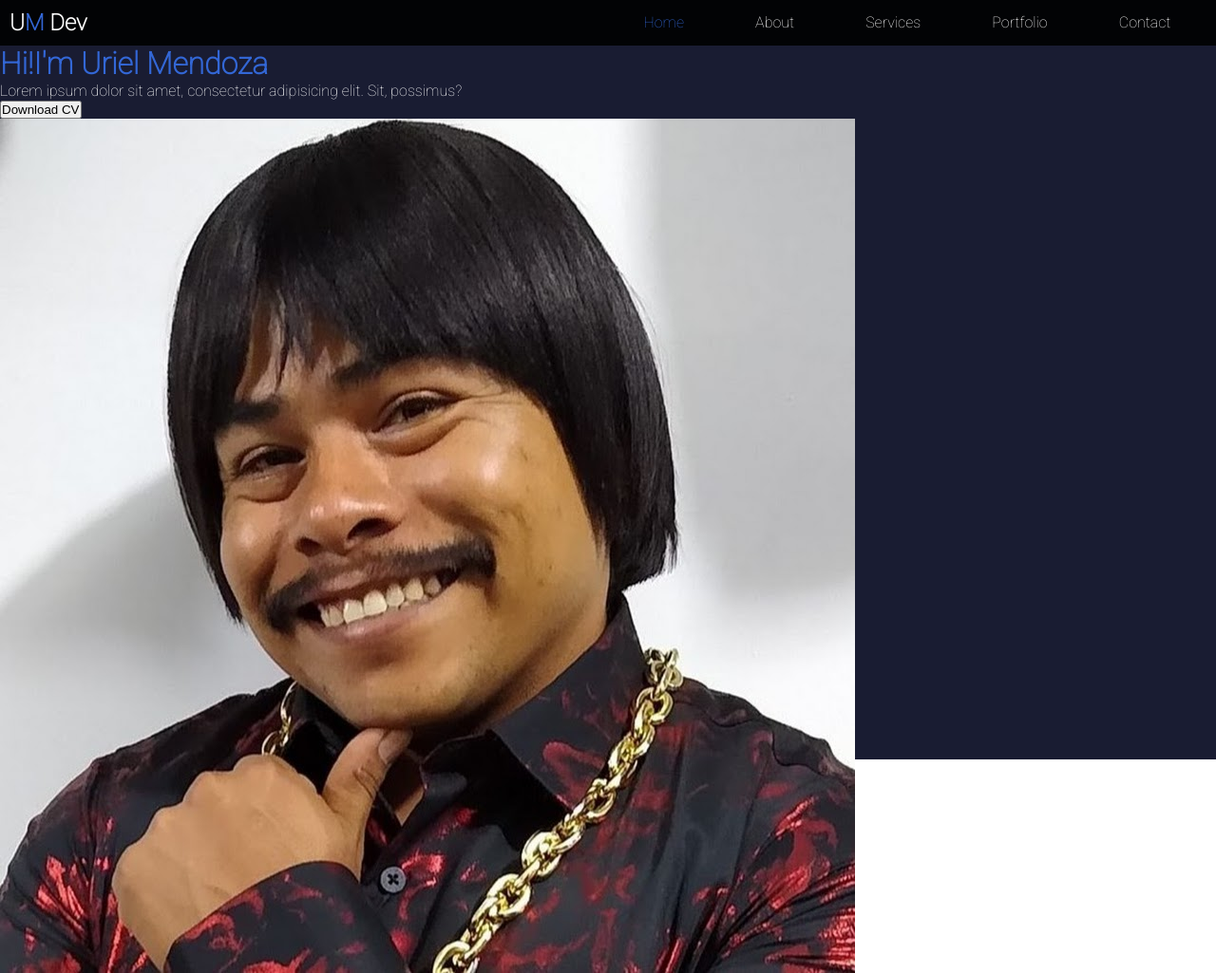
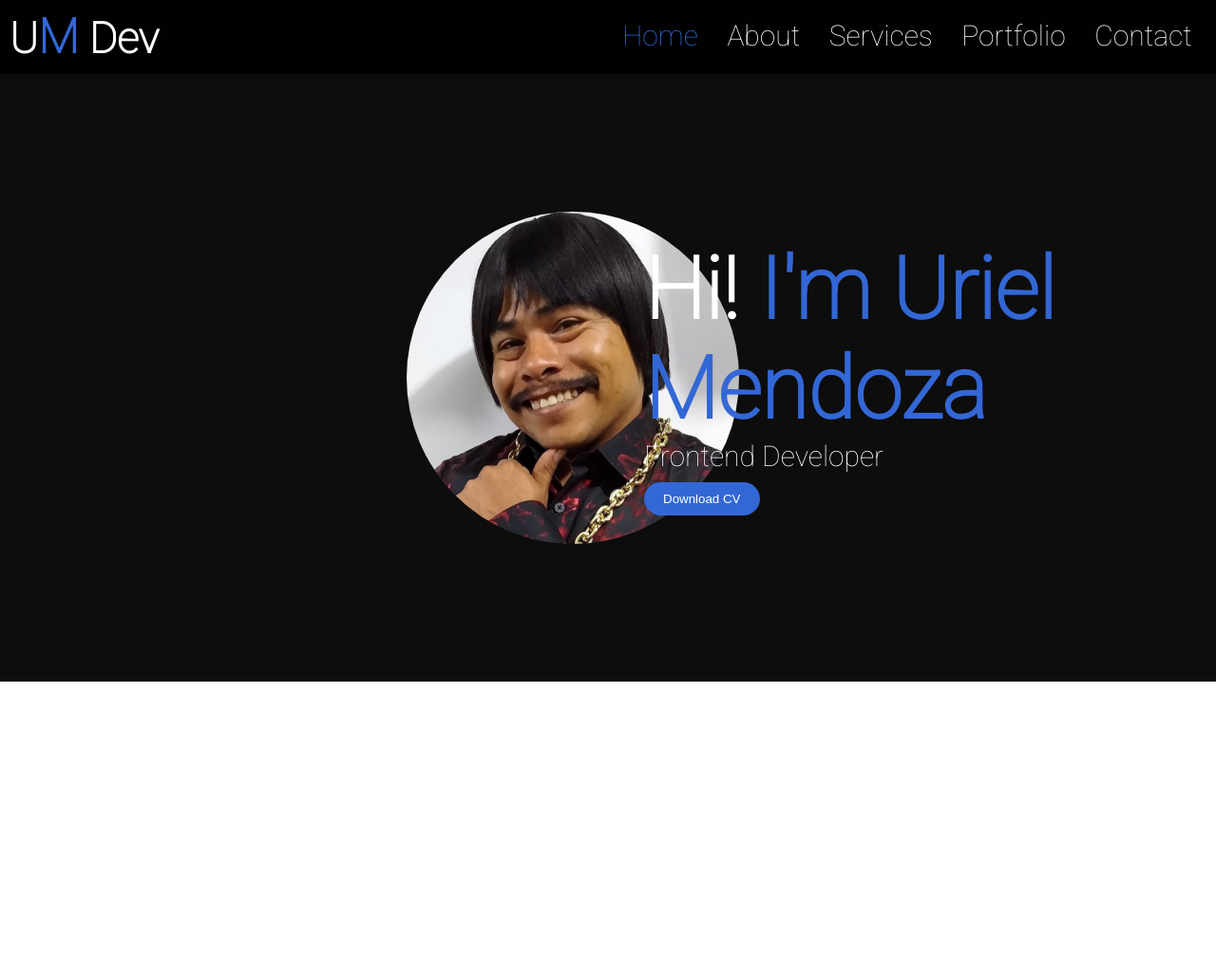
Before and after one commit to Urimr/paginaweb, a plain HTML site: page index.html in a window 1280 px wide. Shown: the whole page at 95% size. After the commit the page ends 800 px from the top, so only its background shows below. Drawn offline with Linux system fonts and the light colour scheme.

Commit message:
ccs new page

```diff
--- a/css/style.css
+++ b/css/style.css
@@ -14,9 +14,11 @@ body {
 
 .wrapper {
     width: 100vw;
-    height: 100vh;
-    background: #191c32;
+    height: 100pxvh;
+    background: rgba(0,0,0,.95);
+    /* #191c32 */
     color: #ffff;
+    font-size: 30px;
 }
 
 .navbar {
@@ -29,6 +31,7 @@ body {
 
 .brand span{
     color: #3367D6;
+    font-size:50px;
 }
 
 .menu {
@@ -39,7 +42,8 @@ body {
 
 .menu li {
     list-style: none;
-    padding: 4px;
+    font-size: 30px;
+    padding: 10px;
 }
 
 .menu a {
@@ -57,9 +61,55 @@ body {
 
 }
 
-.info__content h1{
+.main {
+    margin: 0 auto;
+    width: 80vw;
+    height: 80vh;
+    display: grid;
+    grid-template-columns: repeat(2,1fr);
+    align-items: center;
+}
+
+h1 {
+
+    color: #ffff;
+    font-size: 3em;
+}
+
+.info__content {
+    margin-left: -100px;
+}
+
+h1 span {
     color: #3367D6;
+    font-size: 1em;
 }
+
+.download-cv {
+    padding: 10px 20px;
+    background: #3367D6;
+    color: #ffff;
+    border: none;
+    border-radius: 20px;
+    margin-top: 10px;
+    cursor: pointer;
+    box-shadow: rgba(50, 72, 192, 0.9);
+}
+
+.download-cv:hover {
+    background: #ffff;
+    color: #141010;
+}
+
+.main img{
+    width: 350px;
+    margin-left: 300px;
+    border-radius: 300px;
+}
+
+
+
+
 
 /* header {
     width: 100%;
--- a/index.html
+++ b/index.html
@@ -31,27 +31,18 @@
         </header>
 
         <main class="main">
-
+            <img src="./img/gua.jpg" alt="Uriel mendoza pic">
             <div class="info__content">
 
-                <h1>Hi!<span>I'm Uriel Mendoza</span></h1>
-                <p>Lorem ipsum dolor sit amet, consectetur adipisicing elit. Sit, possimus?</p>
+                <h1>Hi! <span> I'm Uriel Mendoza</span></h1>
+                <p>Frontend Developer</p>
                 <a download="" href="#">
-                    <button> Download CV</button>
+                    <button class="download-cv"> Download CV</button>
 
                 </a>
             </div>
 
-            <img src="./img/gua.jpg" alt="">
-
-
-
         </main>
-
-
-
-
-
     </div>
 
 
```
